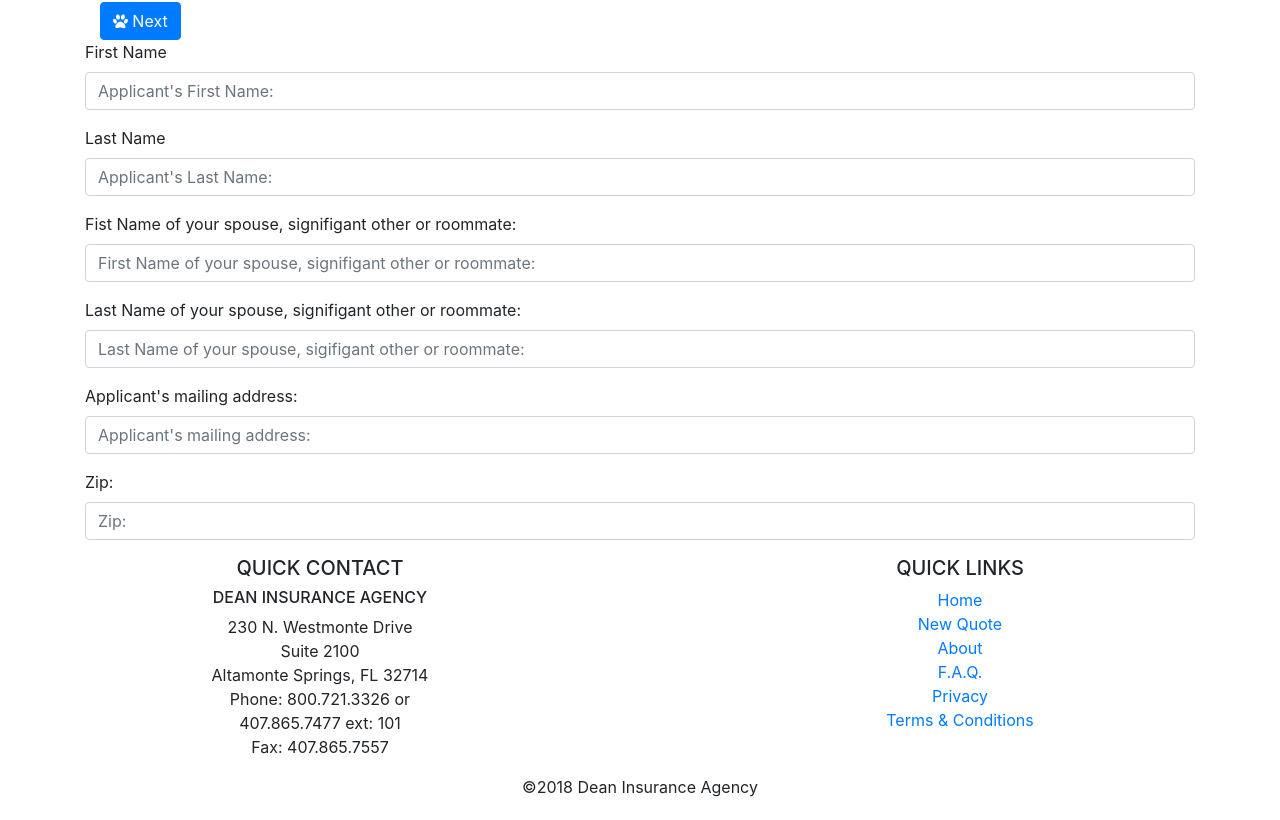
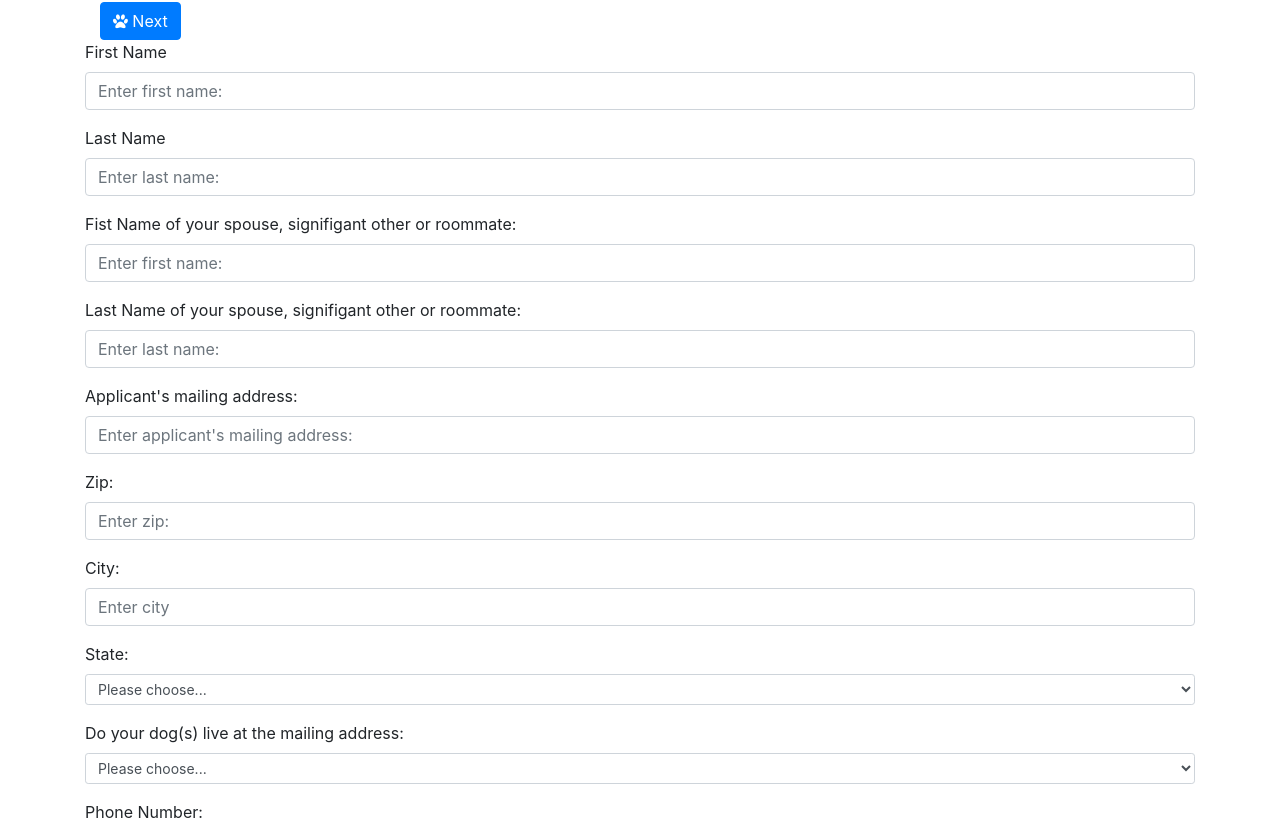
Before and after one commit to jmanock/fin-dog-bite, a React (Create React App) app: page /Quote in a window 1280 px wide. Shown: the part 1301-2121 px from the top of the page. Before the commit the page ends 2100 px from the top, so only its background shows below. Built offline with nearby package versions, Linux system fonts and the light colour scheme.

Commit message:
added personal questions

```diff
--- /dev/null
+++ b/src/Components/OptionsComponents/State.jsx
@@ -0,0 +1,53 @@
+const States = [
+  'Alabama',
+  'Arizona',
+  'Arkansas',
+  'California',
+  'Colorado',
+  'Connecticut',
+  'Delaware',
+  'Florida',
+  'Georgia',
+  'Hawaii',
+  'Idaho',
+  'Illinois',
+  'Indiana',
+  'Iowa',
+  'Kansas',
+  'Kentucky',
+  'Louisiana',
+  'Maine',
+  'Maryland',
+  'Massachusetts',
+  'Michigan',
+  'Minnesota',
+  'Mississippi',
+  'Missouri',
+  'Montana',
+  'Nebraska',
+  'Nevada',
+  'New Hampshire',
+  'New Jersey',
+  'New Mexico',
+  'New York',
+  'North Carolina',
+  'North Dakota',
+  'Ohio',
+  'Oklahoma',
+  'Oregon',
+  'Pennsylvania',
+  'Rhode Island',
+  'South Carolina',
+  'South Dakota',
+  'Tennessee',
+  'Texas',
+  'Utah',
+  'Vermont',
+  'Virginia',
+  'Washington',
+  'West Virginia',
+  'Wisconsin',
+  'Wyoming'
+];
+
+export default States;
--- a/src/Components/PersonalInfo.jsx
+++ b/src/Components/PersonalInfo.jsx
@@ -1,11 +1,15 @@
 import React,{Component} from 'react';
 import Input from './FormComponents/Input';
+import Select from './FormComponents/Select';
+import States from './OptionsComponents/State';
+import Button from './FormComponents/Button';
 
 class PersonalInfo extends Component{
   state = {
     personalInfo:{
-      fName:'',lName:'',date:'',fNameSpouse:'',lNameSpouse:'',address:'',city:'',state:'',zip:'',dogMailingAddress:'',phone:'',fax:''
-    }
+      fName:'',lName:'',date:'',fNameSpouse:'',lNameSpouse:'',address:'',city:'',state:'',zip:'',dogMailingAddress:'',phoneNumber:'',faxNumber:''
+    },
+    stateOptions:States
   }
   onInputChange = (e) =>{
     const newPerson = this.state.personalInfo;
@@ -18,19 +22,29 @@ class PersonalInfo extends Component{
     console.log(this.state);
     return(
       <form>
-        <Input type={'text'} title={'First Name'} name={'fName'} value={this.state.personalInfo.fName} placeholder={"Applicant's First Name:"} handleChange={this.onInputChange}/>
+        <Input type={'text'} title={'First Name'} name={'fName'} value={this.state.personalInfo.fName} placeholder={"Enter first name:"} handleChange={this.onInputChange}/>
 
-        <Input type={'text'} title={'Last Name'} name={'lName'} value={this.state.personalInfo.lName} placeholder={"Applicant's Last Name:"} handleChange={this.onInputChange} />
+        <Input type={'text'} title={'Last Name'} name={'lName'} value={this.state.personalInfo.lName} placeholder={"Enter last name:"} handleChange={this.onInputChange} />
 
-        <Input type={'text'} title={'Fist Name of your spouse, signifigant other or roommate:'} name={'fNameSpouse'} value={this.state.personalInfo.fNameSpouse} placeholder={'First Name of your spouse, signifigant other or roommate:'} handleChange={this.onInputChange} />
+        <Input type={'text'} title={'Fist Name of your spouse, signifigant other or roommate:'} name={'fNameSpouse'} value={this.state.personalInfo.fNameSpouse} placeholder={'Enter first name:'} handleChange={this.onInputChange} />
 
-        <Input type={'text'} title={'Last Name of your spouse, signifigant other or roommate:'} name={'lNameSpouse'} value={this.state.personalInfo.lNameSpouse} placeholder={'Last Name of your spouse, sigifigant other or roommate:'} handleChange={this.onInputChange} />
+        <Input type={'text'} title={'Last Name of your spouse, signifigant other or roommate:'} name={'lNameSpouse'} value={this.state.personalInfo.lNameSpouse} placeholder={'Enter last name:'} handleChange={this.onInputChange} />
 
-        <Input type={'text'} title={"Applicant's mailing address:"} name={'address'} value={this.state.personalInfo.address} placeholder={"Applicant's mailing address:"} handleChange={this.onInputChange} />
+        <Input type={'text'} title={"Applicant's mailing address:"} name={'address'} value={this.state.personalInfo.address} placeholder={"Enter applicant's mailing address:"} handleChange={this.onInputChange} />
 
-        <Input type={'number'} title={'Zip:'} name={'zip'} value={this.state.personalInfo.zip} placeholder={'Zip:'} handleChange={this.onInputChange} />
+        <Input type={'number'} title={'Zip:'} name={'zip'} value={this.state.personalInfo.zip} placeholder={'Enter zip:'} handleChange={this.onInputChange} />
 
+        <Input type={'text'} title={'City:'} name={'city'} value={this.state.personalInfo.city} placeholder={'Enter city'} handleChange={this.onInputChange} />
 
+        <Select title={'State:'} name={'state'} options={this.state.stateOptions} value={this.state.personalInfo.state} placeholder={'Please choose...'} handleChange={this.onInputChange} />
+
+        <Select title={'Do your dog(s) live at the mailing address:'} name={'dogMailingAddress'} value={this.state.personalInfo.dogMailingAddress} options={['Yes','No']} placeholder={'Please choose...'} handleChange={this.onInputChange} />
+
+        <Input type={'number'} title={'Phone Number:'} value={this.state.personalInfo.phoneNumber} placeholder={'Enter phone number'} handleChange={this.onInputChange} />
+
+        <Input type={'number'} title={'Fax Number:'} value={this.state.personalInfo.faxNumber} placeholder={'Enter fax number'} handleChange={this.onInputChange} />
+
+        <Button type={'btn btn-success'} title={'Next'} className={'fa fa-paw'} />
       </form>
     );
   }
```
